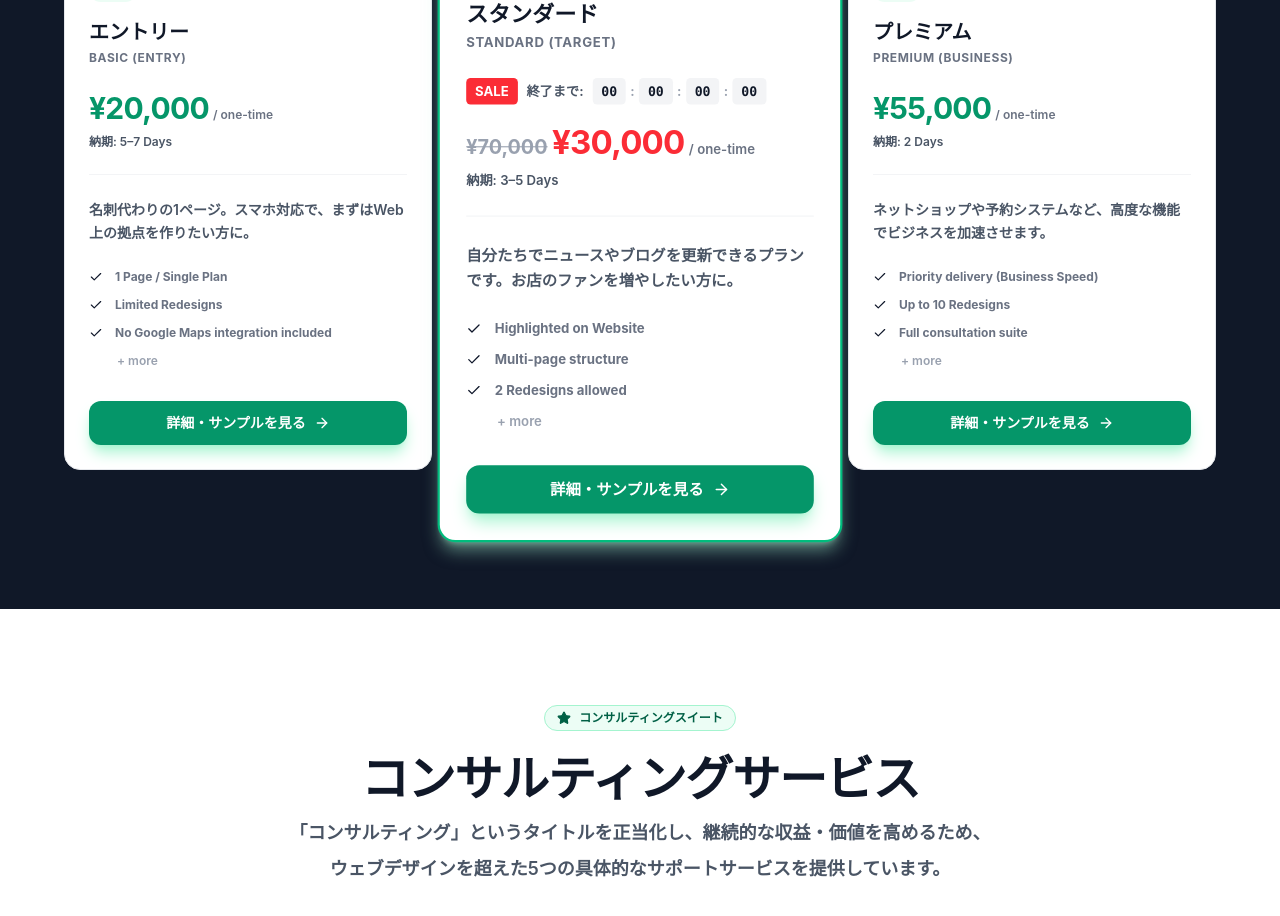
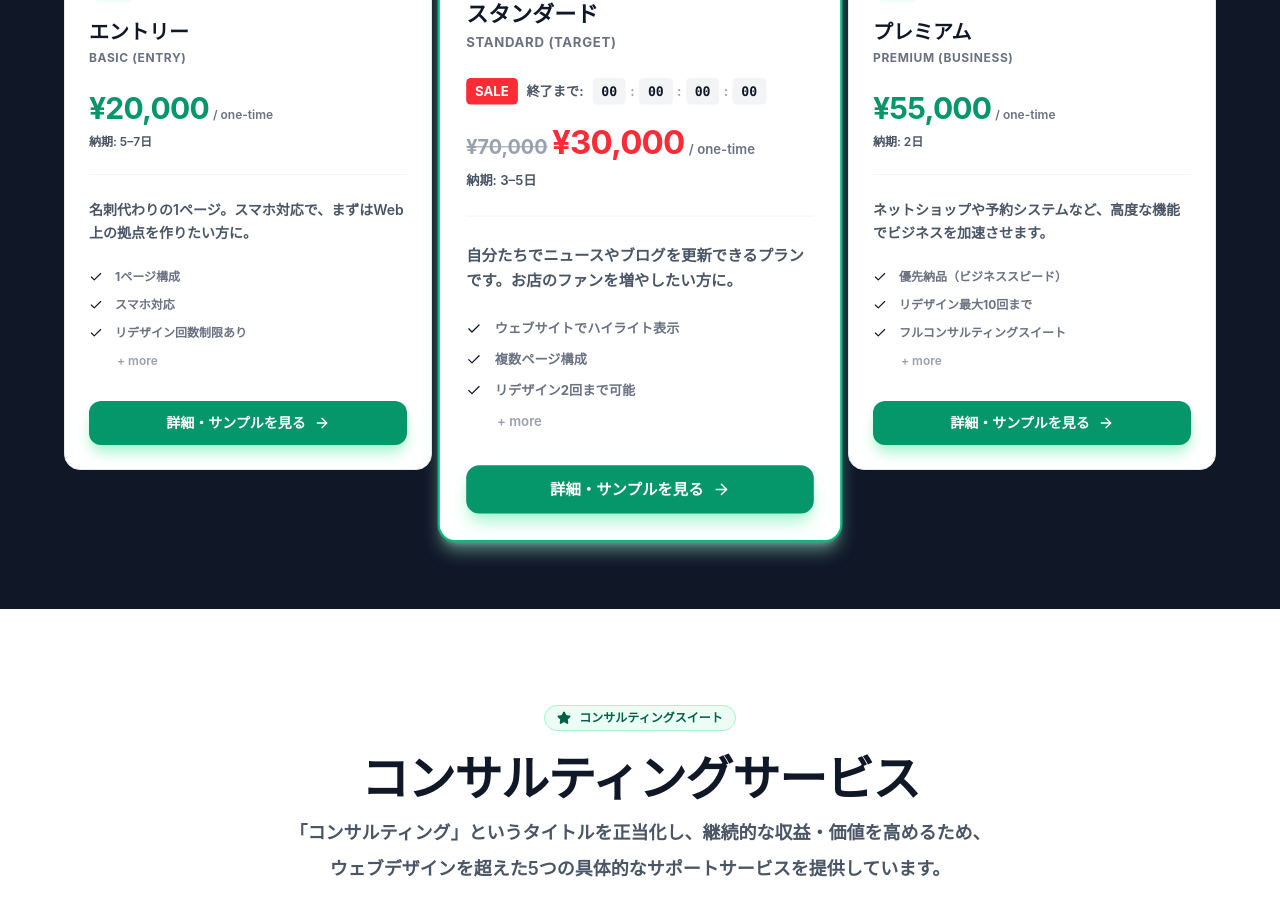
Before and after one commit to tokyowebsites/home, a React (Vite) app: page / in a window 1280 px wide. Shown: the part 3140-4056 px from the top of the page. Built offline with nearby package versions, Linux system fonts and the light colour scheme.

Commit message:
Remove Google Maps from Basic plan, translate all plan features to Japanese

```diff
--- a/src/app/components/interactive-showcase/InteractiveShowcase.tsx
+++ b/src/app/components/interactive-showcase/InteractiveShowcase.tsx
@@ -18,13 +18,12 @@ const plans = [
     nameEn: "Basic (Entry)",
     price: "¥20,000",
     originalPrice: null,
-    turnaround: "5–7 Days",
+    turnaround: "5–7日",
     desc: "名刺代わりの1ページ。スマホ対応で、まずはWeb上の拠点を作りたい方に。",
     features: [
-      "1 Page / Single Plan",
-      "Limited Redesigns",
-      "No Google Maps integration included",
+      "1ページ構成",
       "スマホ対応",
+      "リデザイン回数制限あり",
       "SNSリンク",
       "お問い合わせフォーム"
     ],
@@ -40,14 +39,14 @@ const plans = [
     nameEn: "Standard (Target)",
     price: "¥30,000",
     originalPrice: "¥70,000",
-    turnaround: "3–5 Days",
+    turnaround: "3–5日",
     desc: "自分たちでニュースやブログを更新できるプランです。お店のファンを増やしたい方に。",
     features: [
-      "Highlighted on Website",
-      "Multi-page structure",
-      "2 Redesigns allowed",
-      "Includes Google Maps Assistance",
-      "Access to extra features",
+      "ウェブサイトでハイライト表示",
+      "複数ページ構成",
+      "リデザイン2回まで可能",
+      "Googleマップサポート含む",
+      "追加機能へのアクセス",
       "検索対策（SEO）",
       "優先サポート"
     ],
@@ -63,12 +62,12 @@ const plans = [
     nameEn: "Premium (Business)",
     price: "¥55,000",
     originalPrice: null,
-    turnaround: "2 Days",
+    turnaround: "2日",
     desc: "ネットショップや予約システムなど、高度な機能でビジネスを加速させます。",
     features: [
-      "Priority delivery (Business Speed)",
-      "Up to 10 Redesigns",
-      "Full consultation suite",
+      "優先納品（ビジネススピード）",
+      "リデザイン最大10回まで",
+      "フルコンサルティングスイート",
       "外部システム連携",
       "ブランド戦略",
       "24時間サポート"
```
Also changed, not shown: 3 other files (tests, documents, lock files or other folders).
